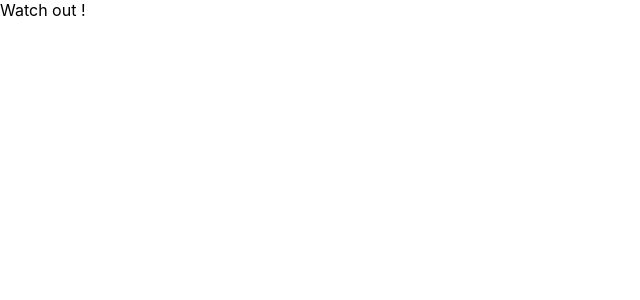
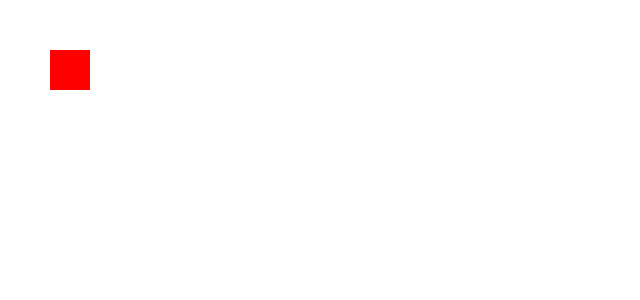
Before and after one commit to ImMiza/WatchOut, a React (Create React App) app: page / in a window 1280 px wide. Shown: the top 300 px of the page, without its empty margins (0-640 px from the left). Built offline with nearby package versions, Linux system fonts and the light colour scheme; the HTML template or start-up script is replaced by a standard one.

Commit message:
create spaceship but there is bug yet

```diff
--- a/src/App.tsx
+++ b/src/App.tsx
@@ -1,14 +1,19 @@
 import React, { useEffect, useState } from 'react';
 import Vector from "./utils/Vector";
 import Entity from "./utils/Entity";
+import Spaceship from './utils/Spaceship';
+import Location from './utils/Location';
 
 function App() {
 
+  const [spaceship, setSpaceship] = useState(new Spaceship(new Location(50,50), new Vector(0,0), '', 40, 40, true, 10));
   /**
    * The main function
    * call 30 times per seconds (30fps)
    */
   function main(): void {
+    console.log(spaceship);
+    setSpaceship(spaceship.startRotation());
   }
 
   /**
@@ -21,8 +26,7 @@ function App() {
 
     return () => clearInterval(interval);
   }, []);
-
-  return <div>Watch out !</div>;
+  return <div>{spaceship.getJsxSpaceship()}</div>;
 }
 
 export default App;
--- a/src/utils/Location.ts
+++ b/src/utils/Location.ts
@@ -7,19 +7,19 @@ export default class Location {
         this.y = y;
     }
 
-    public getX(): number {
+    get getX(): number {
         return this.x;
     }
 
-    public setX(x: number): void {
+    set setX(x: number) {
         this.x = x;
     }
 
-    public getY(): number {
+    get getY(): number {
         return this.y;
     }
 
-    public setY(y: number): void {
+    set setY(y: number) {
         this.y = y;
     }
 
--- /dev/null
+++ b/src/utils/Spaceship.tsx
@@ -0,0 +1,66 @@
+import Location from "./Location";
+import Vector from "./Vector";
+import Entity from "./Entity";
+import { number } from "yargs";
+
+export default class Spaceship extends Entity {
+    private isMoving: boolean;
+    private rotation: number;
+    private rotationSpeed: number;
+
+    constructor(location: Location, vector: Vector, image: string,  width: number, height: number, isMoving: boolean, rotationSpeed: number) {
+        super(location, vector, image, width, height);
+        this.isMoving = isMoving;
+        this.rotation = 0;
+        this.rotationSpeed = rotationSpeed;
+    }
+
+    set setIsMoving(isMoving: boolean) {
+        this.isMoving = isMoving;
+    }
+
+    get getIsMoving(): boolean {
+        return this.isMoving;
+    }
+
+    public setRotation(rotation: number) {
+        this.rotation = rotation;
+    }
+
+    get getRotation(): number {
+        return this.rotation;
+    }
+
+    set setRotationSpeed(rotationSpeed: number) {
+        this.rotationSpeed = rotationSpeed;
+    }
+
+    get getRotationSpeed(): number {
+        return this.rotationSpeed;
+    }
+
+    startRotation(): Spaceship {
+        const currentRotation = this.getRotation;
+        const newRotation = (currentRotation + this.rotationSpeed)%360;
+        this.setRotation(newRotation);
+        return this;
+    }
+
+    getJsxSpaceship():JSX.Element {
+    console.log(this.getIsMoving);
+    console.log(this.getWidth);
+    console.log(this.getWidth);
+        return (
+            <div style={{
+                width: `${this.getWidth}px`,
+                height: `${this.getHeight}px`,
+                backgroundColor: 'red',
+                position: 'fixed',
+                left: `${this.getLocation.getX}px`,
+                top:  `${this.getLocation.getY}px`,
+                transform: `rotate(${this.getRotation}deg)`,
+              }}>
+            </div>
+        )
+    }
+}
```
